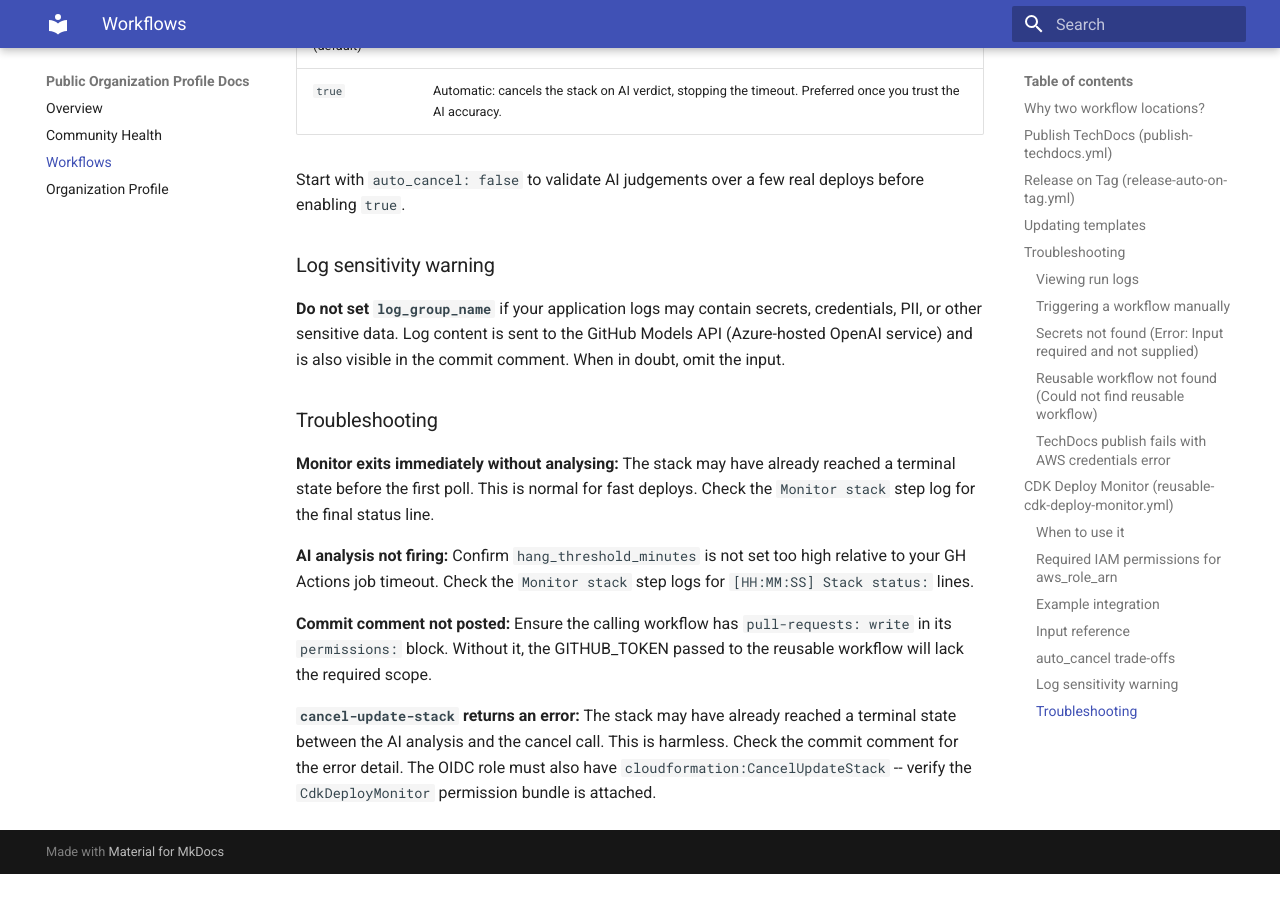
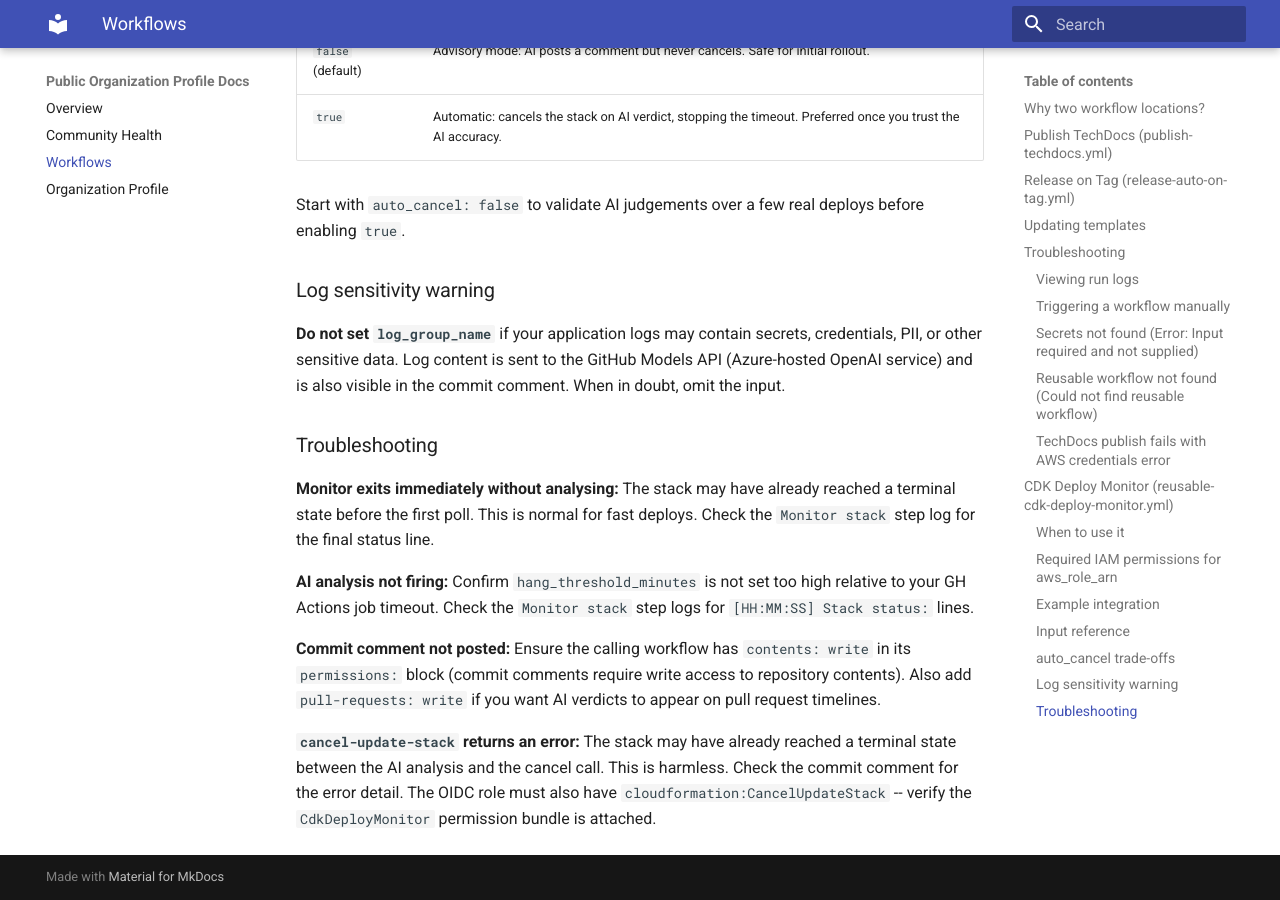
Before and after one commit to geolonia/.github, an MkDocs documentation site: the page built from docs/workflows.md, in a window 1280 px wide and 900 px high, scrolled down 5127 px. Built offline with MkDocs 1.6.1 and Material for MkDocs 9.7.7, drawn with Linux system fonts in a browser that asks for light colours; before the commit the page ends 6001 px from its top, so only the background shows below that; some of the changed text lies outside the part shown.

Commit message:
fix: correct permissions documentation (contents:write for commit comments)

````diff
--- a/docs/workflows.md
+++ b/docs/workflows.md
@@ -188,8 +188,9 @@ jobs:
       aws_role_arn: arn:aws:iam::${{ secrets.AWS_ACCOUNT_ID }}:role/YOUR_DEPLOY_ROLE
 ```
 
-Also add `pull-requests: write` to the calling workflow's top-level `permissions:` block
-so the monitor can post commit comments.
+Also add `contents: write` and `pull-requests: write` to the calling workflow's top-level
+`permissions:` block. The monitor uses the commit comments API (requires `contents: write`)
+and may annotate pull requests (requires `pull-requests: write`).
 
 ### Input reference
 
@@ -228,8 +229,9 @@ Confirm `hang_threshold_minutes` is not set too high relative to your GH Actions
 timeout. Check the `Monitor stack` step logs for `[HH:MM:SS] Stack status:` lines.
 
 **Commit comment not posted:**
-Ensure the calling workflow has `pull-requests: write` in its `permissions:` block.
-Without it, the GITHUB_TOKEN passed to the reusable workflow will lack the required scope.
+Ensure the calling workflow has `contents: write` in its `permissions:` block (commit
+comments require write access to repository contents). Also add `pull-requests: write`
+if you want AI verdicts to appear on pull request timelines.
 
 **`cancel-update-stack` returns an error:**
 The stack may have already reached a terminal state between the AI analysis and the
````
